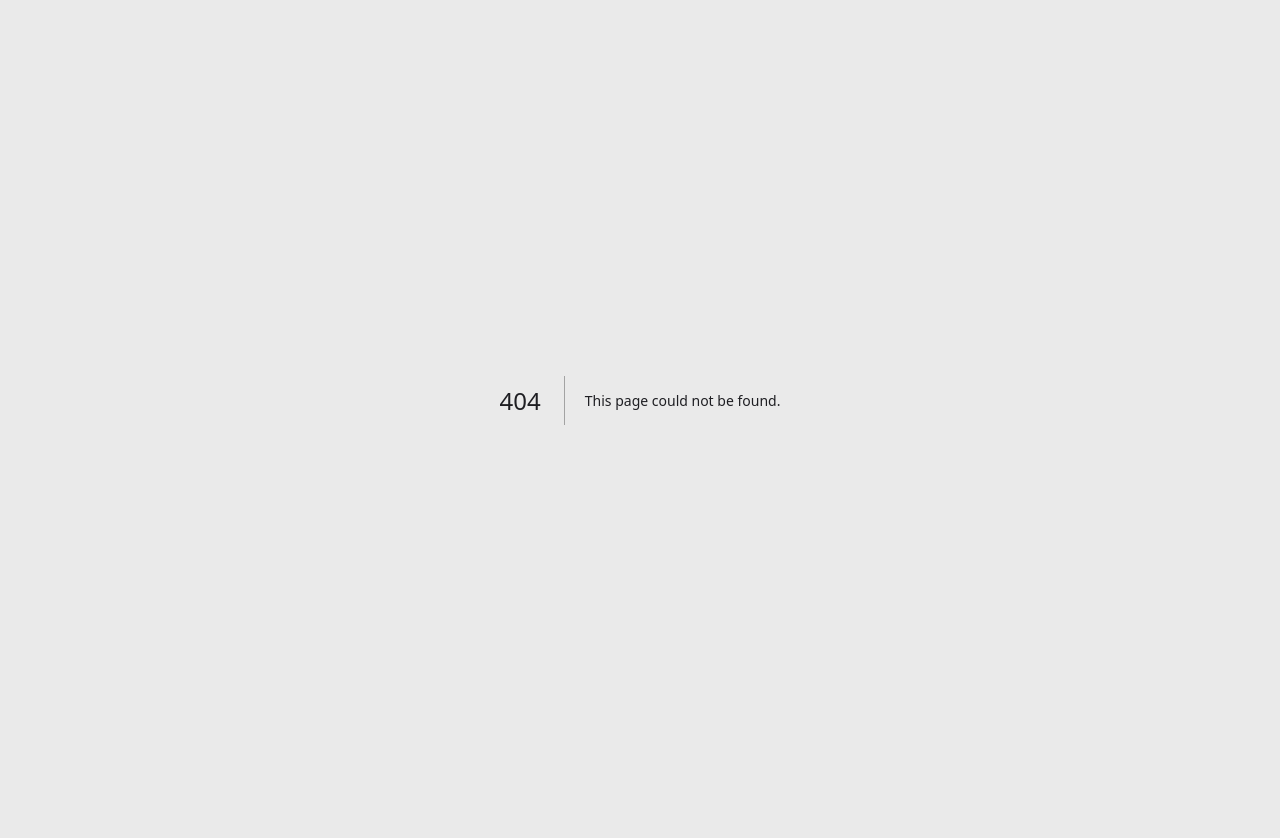
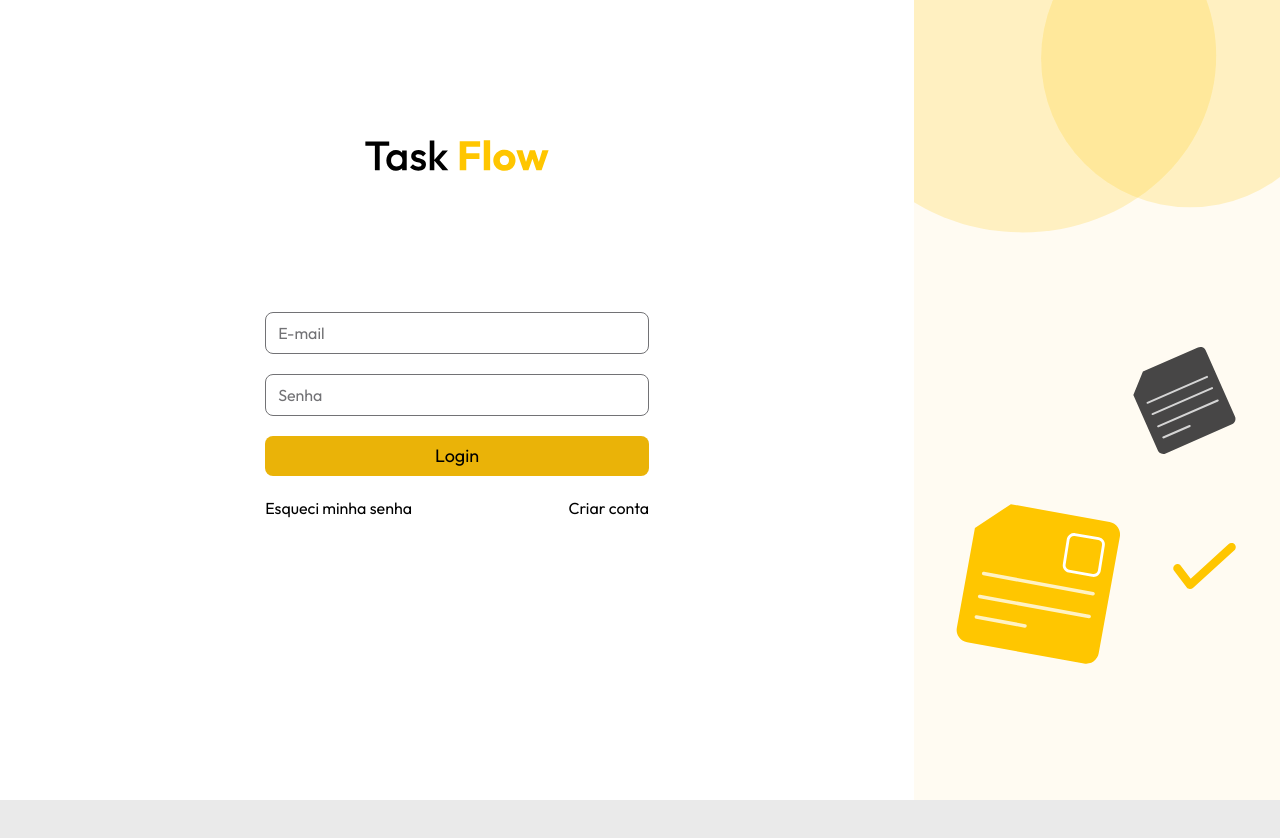
Before and after one commit to samuelsilvati/task-flow, a Next.js app: page /login in a window 1280 px wide. Before the commit this address had no page. Shown: the top 838 px of the page. Built offline with nearby package versions, Linux system fonts and the light colour scheme; no server answers.

Commit message:
feat: create login layout

```diff
--- a/src/app/signin/page.tsx
+++ b/src/app/login/layout.tsx
@@ -3,8 +3,9 @@ import AuthForm from '../components/AuthForm'
 import { cookies } from 'next/headers'
 import Image from "next/image";
 import Logo from "../../assets/logo.svg";
+import { ReactNode } from 'react'
 
-export default function Auth() {
+export default function Auth({ children }: { children: ReactNode }) {
   const token = cookies().has('token')
   if (token) redirect('/dashboard')
 
@@ -19,7 +20,7 @@ export default function Auth() {
             className="mx-auto px-5 lg:mx-0"
             width={224}
           />
-            <AuthForm />
+            {children}
             <span></span>
           </div>
         </div>
--- /dev/null
+++ b/src/app/login/page.tsx
@@ -0,0 +1,5 @@
+import AuthForm from "../components/AuthForm";
+
+export default function SignIn () {
+  return <><AuthForm /></>
+}
```
